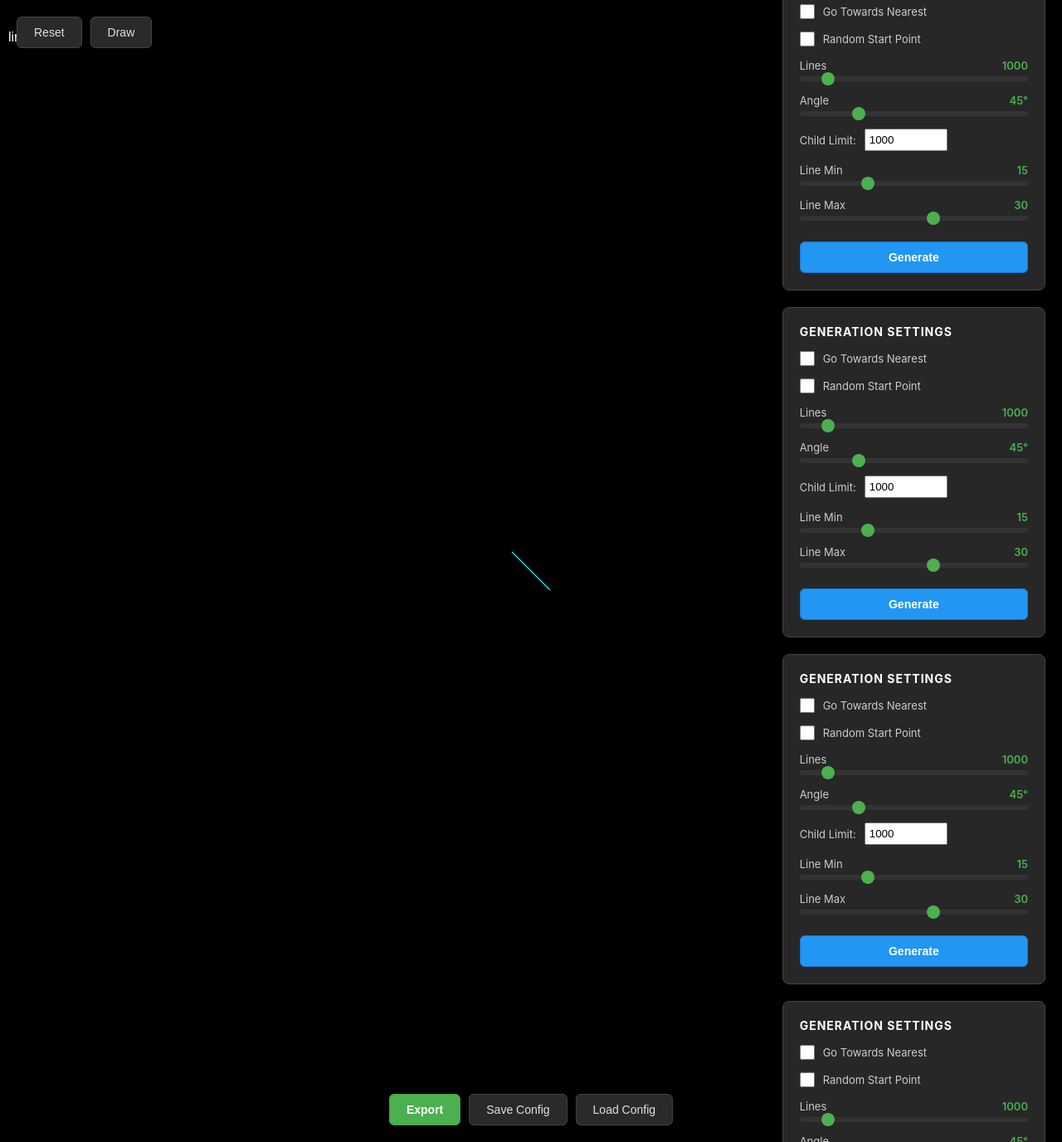
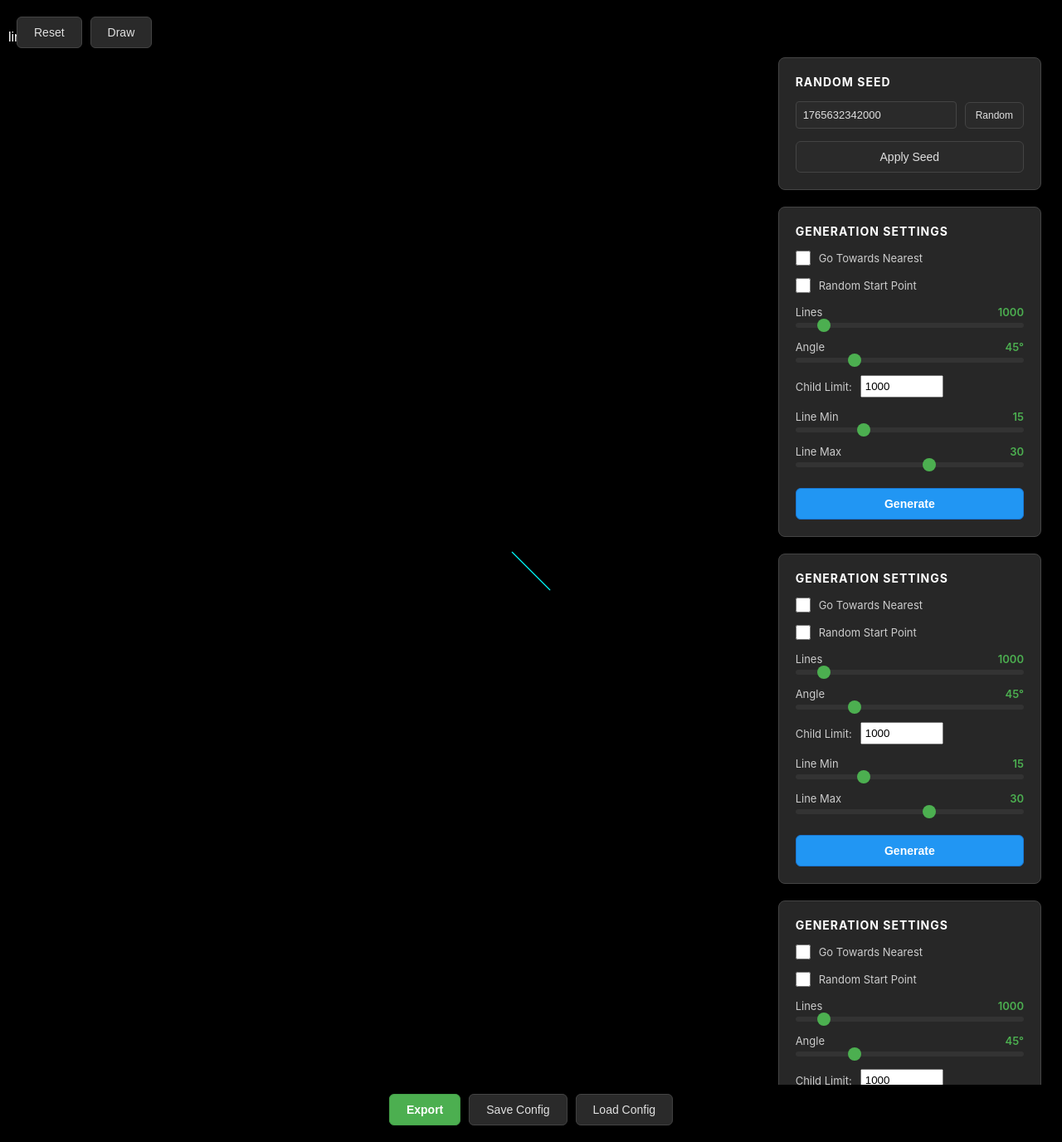
Before and after one commit to deepinthewoods/brownian-tree, a web app: page / in a window 1280 px wide. Shown: the whole page at 83% size. Run offline with its HTML, style and script files only (its server is not run), Linux system fonts and the light colour scheme; data that the repository does not hold is empty.

Commit message:
Add scrollable container for generation settings panel
- Set max-height to 90vh to prevent overflow off screen
- Enable vertical scrolling with overflow-y auto
- Add custom scrollbar styling to match dark theme
- Fixes issue where settings would go off top of page

```diff
--- a/webapp/styles.css
+++ b/webapp/styles.css
@@ -70,6 +70,29 @@ body {
     flex-direction: column;
     gap: 20px;
     max-width: 400px;
+    max-height: 90vh;
+    overflow-y: auto;
+    overflow-x: hidden;
+    padding-right: 5px;
+}
+
+/* Scrollbar styling for settings container */
+.settings-container::-webkit-scrollbar {
+    width: 8px;
+}
+
+.settings-container::-webkit-scrollbar-track {
+    background: rgba(0, 0, 0, 0.3);
+    border-radius: 4px;
+}
+
+.settings-container::-webkit-scrollbar-thumb {
+    background: rgba(76, 175, 80, 0.5);
+    border-radius: 4px;
+}
+
+.settings-container::-webkit-scrollbar-thumb:hover {
+    background: rgba(76, 175, 80, 0.7);
 }
 
 .settings-panel {
```
